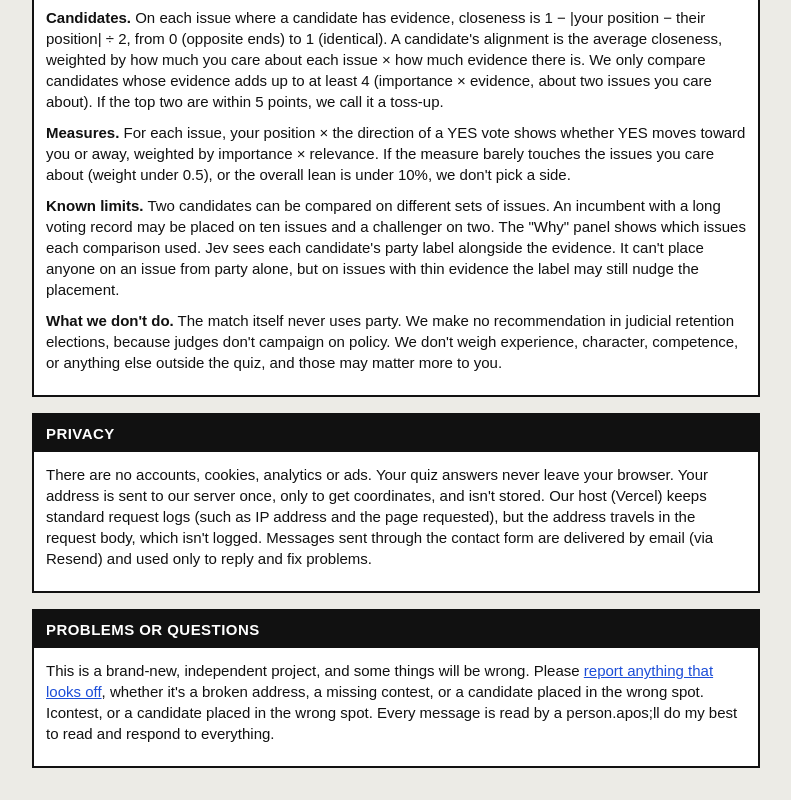
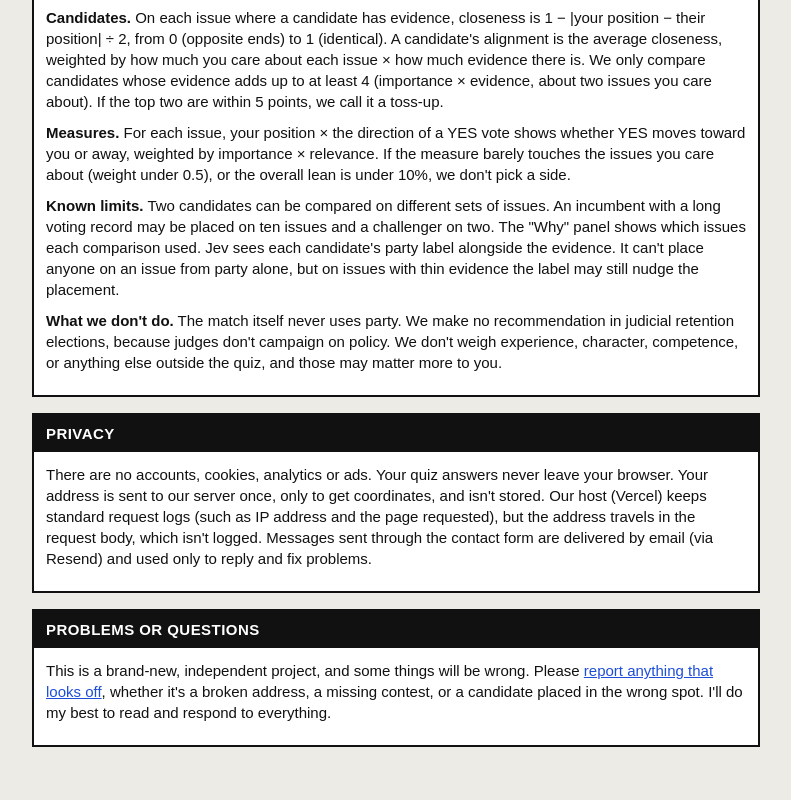
Before and after one commit to bretmorris/la-ballot-match, a Next.js app: page /how-it-works in a window 1280 px wide. Shown: the part 3324-4124 px from the top of the page, without its empty margins (244-1035 px from the left). After the commit the page ends 4103 px from the top, so only its background shows below. Built offline with nearby package versions, Linux system fonts and the light colour scheme.

Commit message:
Fix garbled sentence on How it works

```diff
--- a/app/how-it-works/page.tsx
+++ b/app/how-it-works/page.tsx
@@ -214,7 +214,7 @@ export default function HowItWorks() {
           <p>
             This is a brand-new, independent project, and some things will be wrong. Please{" "}
             <Link href="/contact">report anything that looks off</Link>, whether it&apos;s a broken address, a missing
-            contest, or a candidate placed in the wrong spot. Icontest, or a candidate placed in the wrong spot. Every message is read by a person.apos;ll do my best to read and respond to everything.
+            contest, or a candidate placed in the wrong spot. I&apos;ll do my best to read and respond to everything.
           </p>
         </div>
       </section>
```
